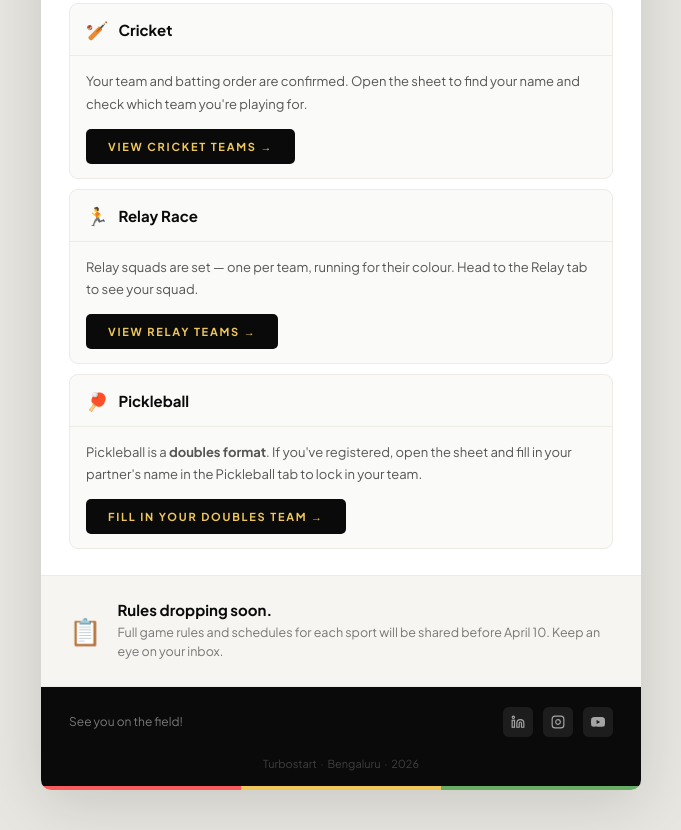
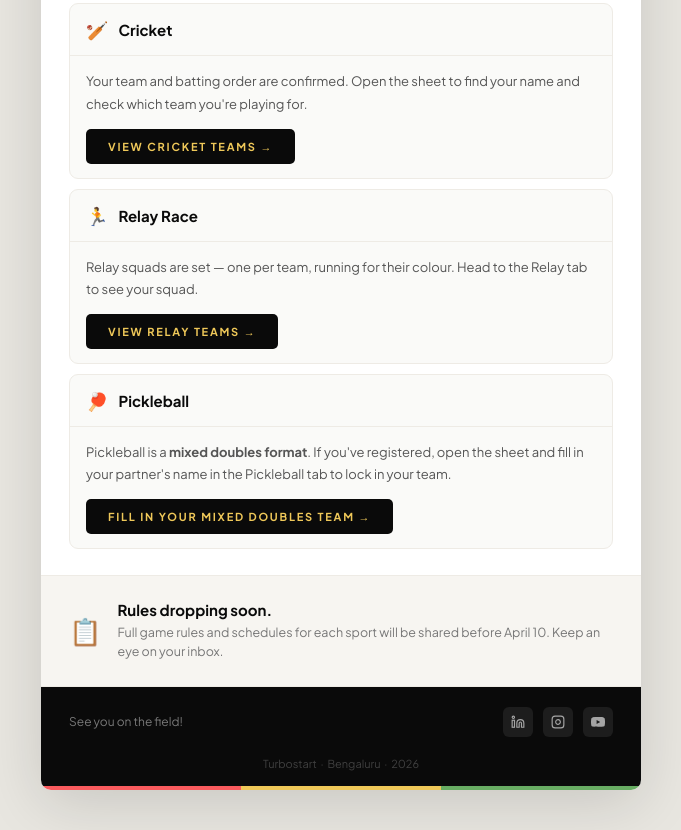
Before and after one commit to pseudo-pattern/pitch-perfect-teams-emailer, a plain HTML site: page index.html in a window 1280 px wide. Shown: the part 1212-2042 px from the top of the page, without its empty margins (299-980 px from the left). Drawn offline with Linux system fonts and the light colour scheme; a web font is replaced by a local one.

Commit message:
Update index.html

```diff
--- a/index.html
+++ b/index.html
@@ -290,8 +290,8 @@
           <span class="scard-title">Pickleball</span>
         </div>
         <div class="scard-body">
-          <p>Pickleball is a <strong>doubles format</strong>. If you've registered, open the sheet and fill in your partner's name in the Pickleball tab to lock in your team.</p>
-          <a href="[SHEET LINK]" class="cta-btn">Fill In Your Doubles Team →</a>
+          <p>Pickleball is a <strong>mixed doubles format</strong>. If you've registered, open the sheet and fill in your partner's name in the Pickleball tab to lock in your team.</p>
+          <a href="[SHEET LINK]" class="cta-btn">Fill In Your Mixed Doubles Team →</a>
         </div>
       </div>
 
```
